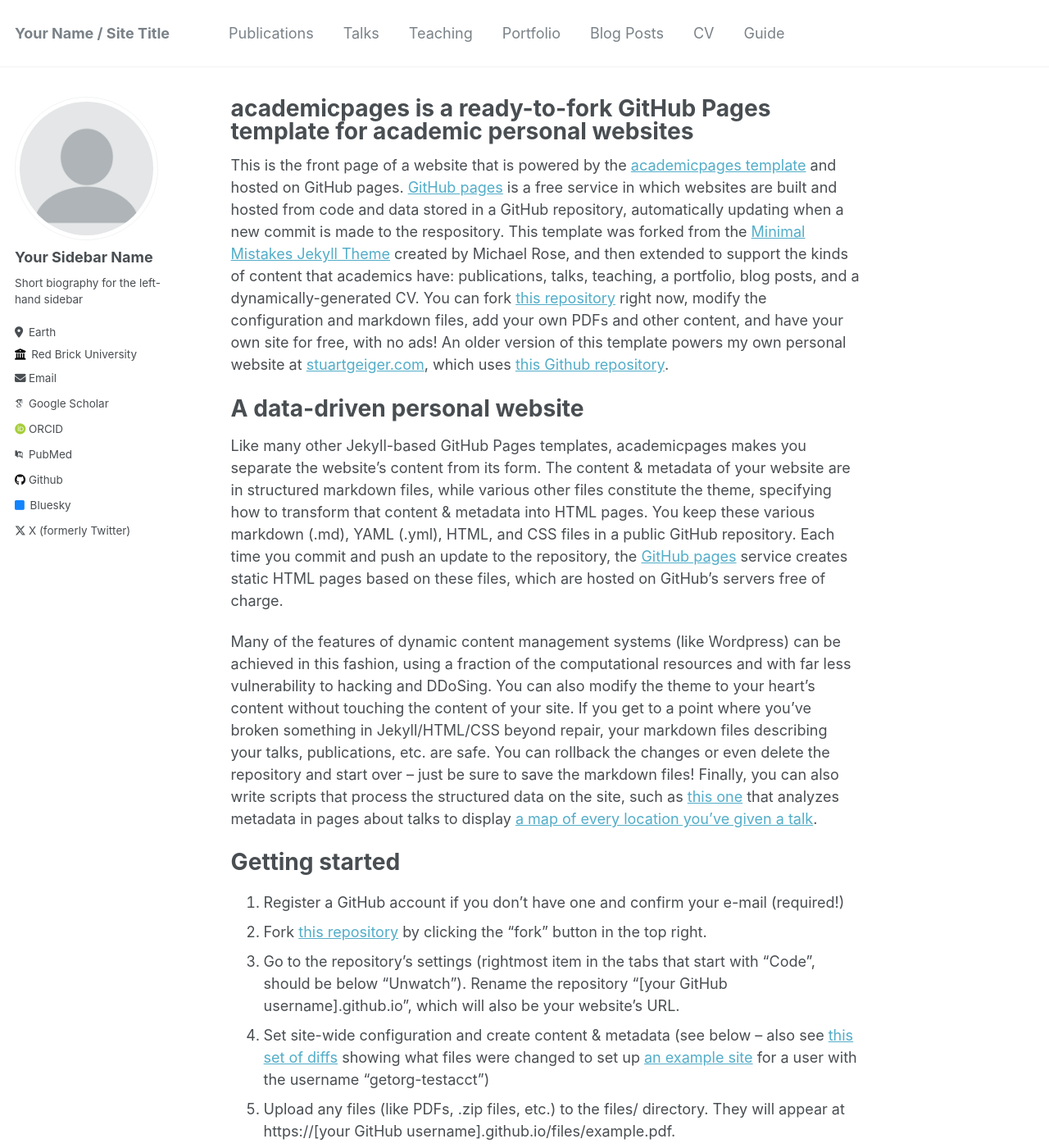
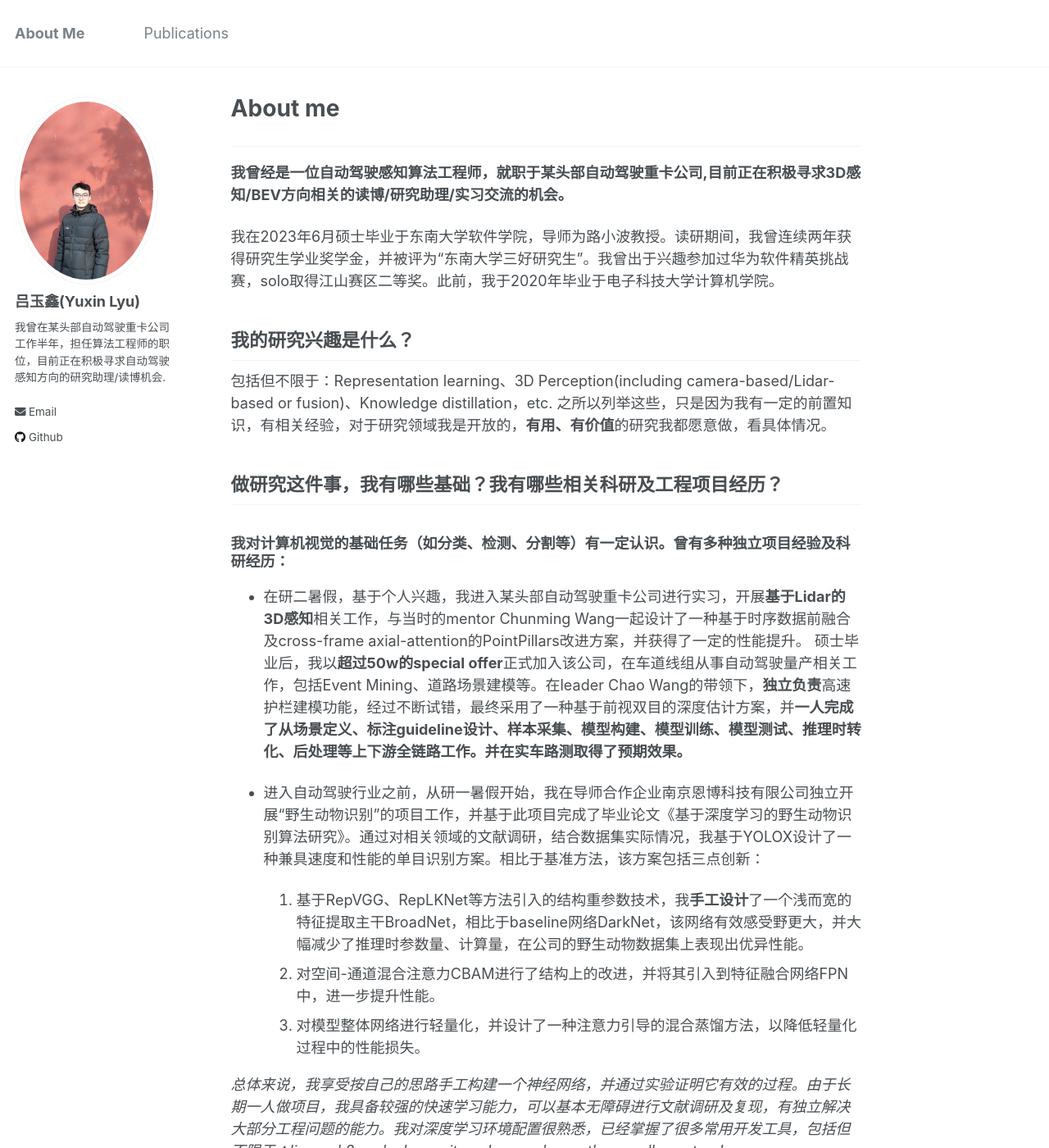
Before and after one commit to LyuYuxin/LyuYuxin.github.io, a Jekyll site: the page built from _pages/about.md, in a window 1280 px wide and 1400 px high. Shown: the whole window at 82% size. Built offline with Jekyll 4.4.1, drawn with Linux system fonts in a browser that asks for light colours; some web fonts are replaced; some of the changed text lies outside the part shown.

Commit message:
add personal statement, paper files, my profile, modify configs

```diff
--- a/_config.yml
+++ b/_config.yml
@@ -8,46 +8,45 @@
 
 # Basic Site Settings
 locale                   : "en-US"
-title                    : "Your Name / Site Title"
+title                    : "About Me"
 title_separator          : "-"
-name                     : &name "Your Name"
-description              : &description "personal description"
-url                      : https://academicpages.github.io # the base hostname & protocol for your site e.g. "https://mmistakes.github.io"
+name                     : &name "Yuxin Lyu"
+description              : &description "我曾在某头部自动驾驶重卡公司工作，担任算法工程师的职位，目前正在积极寻求自动驾驶感知方向的研究助理/读博机会."
+url                      : https://YuxinLyu.github.io # the base hostname & protocol for your site e.g. "https://mmistakes.github.io"
 baseurl                  : "" # the subpath of your site, e.g. "/blog"
-repository               : "academicpages/academicpages.github.io"
+repository               : "YuxinLyu/YuxinLyu.github.io"
 
 # Site Author - The following control what appear as part of the author content on the side bar.
 #               If a field is blank the icon and link will not appear, otherwise it will be shown.
 #               Additional customization can be done by editing /_includes/author-profile.html
 author:
   # Biographic information
-  avatar           : "profile.png"
-  name             : "Your Sidebar Name"
+  avatar           : "profile.jpg"
+  name             : "吕玉鑫(Yuxin Lyu)"
   pronouns         : # example: "she/her"
-  bio              : "Short biography for the left-hand sidebar"
-  location         : "Earth"
-  employer         : "Red Brick University"
-  uri              : # URL
-  email            : "none@example.org"
+  bio              : "我曾在某头部自动驾驶重卡公司工作半年，担任算法工程师的职位，目前正在积极寻求自动驾驶感知方向的研究助理/读博机会."
+  hometown         : "China/Shandong"
+  school           : "Southeast University"
+  email            : "1017495610@qq.com"
 
   # Academic websites
   arxiv            : # URL - Update with the correct link to your profile
-  googlescholar    : "https://scholar.google.com/citations?user=PS_CX0AAAAAJ"
+  googlescholar    : # "https://scholar.google.com/citations?user=PS_CX0AAAAAJ"
   impactstory      : # URL
-  orcid            : "http://orcid.org/yourorcidurl"
-  pubmed           : "https://www.ncbi.nlm.nih.gov/pubmed/?term=john+snow"
+  orcid            : # "http://orcid.org/yourorcidurl"
+  pubmed           : # "https://www.ncbi.nlm.nih.gov/pubmed/?term=john+snow"
   researchgate     : # URL
 
   # Repositories and software development
   bitbucket        : # Username - Update with your username on the site
   codepen          : # Username
   dribbble         : # Username
-  github           : "academicpages"
+  github           : "LyuYuxin"
   kaggle           : # Username
   stackoverflow    : # User number or user number and name (i.e., use "1" or "1/jeff-atwood")
 
   # Social media
-  bluesky          : "bsky.app" # Replace this with you Bluesky username
+  bluesky          : # "bsky.app" # Replace this with you Bluesky username
   facebook         : # Username
   flickr           : # Username
   foursquare       : # Username
@@ -64,7 +63,7 @@ author:
   steam            : # Username
   telegram         : # URL
   tumblr           : # Username
-  twitter          : "UniofOxford"  # Replace this with your X / Twitter handle
+  twitter          : # "UniofOxford"  # Replace this with your X / Twitter handle
   vine             : # Username
   weibo            : # Username
   wikipedia        : # Username
--- a/_pages/about.md
+++ b/_pages/about.md
@@ -1,49 +1,43 @@
 ---
 permalink: /
-title: "academicpages is a ready-to-fork GitHub Pages template for academic personal websites"
+title: "About me"
 author_profile: true
 redirect_from:
   - /about/
   - /about.html
 ---
+-----
+**我曾经是一位自动驾驶感知算法工程师，就职于某头部自动驾驶重卡公司,目前正在积极寻求3D感知/BEV方向相关的读博/研究助理/实习交流的机会。**
 
-This is the front page of a website that is powered by the [academicpages template](https://github.com/academicpages/academicpages.github.io) and hosted on GitHub pages. [GitHub pages](https://pages.github.com) is a free service in which websites are built and hosted from code and data stored in a GitHub repository, automatically updating when a new commit is made to the respository. This template was forked from the [Minimal Mistakes Jekyll Theme](https://mmistakes.github.io/minimal-mistakes/) created by Michael Rose, and then extended to support the kinds of content that academics have: publications, talks, teaching, a portfolio, blog posts, and a dynamically-generated CV. You can fork [this repository](https://github.com/academicpages/academicpages.github.io) right now, modify the configuration and markdown files, add your own PDFs and other content, and have your own site for free, with no ads! An older version of this template powers my own personal website at [stuartgeiger.com](http://stuartgeiger.com), which uses [this Github repository](https://github.com/staeiou/staeiou.github.io).
+我在2023年6月硕士毕业于东南大学软件学院，导师为路小波教授。读研期间，我曾连续两年获得研究生学业奖学金，并被评为“东南大学三好研究生”。我曾出于兴趣参加过华为软件精英挑战赛，solo取得江山赛区二等奖。此前，我于2020年毕业于电子科技大学计算机学院。
 
-A data-driven personal website
-======
-Like many other Jekyll-based GitHub Pages templates, academicpages makes you separate the website's content from its form. The content & metadata of your website are in structured markdown files, while various other files constitute the theme, specifying how to transform that content & metadata into HTML pages. You keep these various markdown (.md), YAML (.yml), HTML, and CSS files in a public GitHub repository. Each time you commit and push an update to the repository, the [GitHub pages](https://pages.github.com/) service creates static HTML pages based on these files, which are hosted on GitHub's servers free of charge.
+我的研究兴趣是什么？
+-----
+包括但不限于：Representation learning、3D Perception(including camera-based/Lidar-based or fusion)、Knowledge distillation，etc.
+之所以列举这些，只是因为我有一定的前置知识，有相关经验，对于研究领域我是开放的，**有用、有价值**的研究我都愿意做，看具体情况。
 
-Many of the features of dynamic content management systems (like Wordpress) can be achieved in this fashion, using a fraction of the computational resources and with far less vulnerability to hacking and DDoSing. You can also modify the theme to your heart's content without touching the content of your site. If you get to a point where you've broken something in Jekyll/HTML/CSS beyond repair, your markdown files describing your talks, publications, etc. are safe. You can rollback the changes or even delete the repository and start over -- just be sure to save the markdown files! Finally, you can also write scripts that process the structured data on the site, such as [this one](https://github.com/academicpages/academicpages.github.io/blob/master/talkmap.ipynb) that analyzes metadata in pages about talks to display [a map of every location you've given a talk](https://academicpages.github.io/talkmap.html).
+做研究这件事，我有哪些基础？我有哪些相关科研及工程项目经历？
+-----
+### 我对计算机视觉的基础任务（如分类、检测、分割等）有一定认识。曾有多种独立项目经验及科研经历：
+- 在研二暑假，基于个人兴趣，我进入某头部自动驾驶重卡公司进行实习，开展**基于Lidar的3D感知**相关工作，与当时的mentor Chunming Wang一起设计了一种基于时序数据前融合及cross-frame axial-attention的PointPillars改进方案，并获得了一定的性能提升。
+  硕士毕业后，我以**超过50w的special offer**正式加入该公司，在车道线组从事自动驾驶量产相关工作，包括Event Mining、道路场景建模等。在leader Chao Wang的带领下，**独立负责**高速护栏建模功能，经过不断试错，最终采用了一种基于前视双目的深度估计方案，并**一人完成了从场景定义、标注guideline设计、样本采集、模型构建、模型训练、模型测试、推理时转化、后处理等上下游全链路工作。并在实车路测取得了预期效果。**
 
-Getting started
-======
-1. Register a GitHub account if you don't have one and confirm your e-mail (required!)
-1. Fork [this repository](https://github.com/academicpages/academicpages.github.io) by clicking the "fork" button in the top right.
-1. Go to the repository's settings (rightmost item in the tabs that start with "Code", should be below "Unwatch"). Rename the repository "[your GitHub username].github.io", which will also be your website's URL.
-1. Set site-wide configuration and create content & metadata (see below -- also see [this set of diffs](http://archive.is/3TPas) showing what files were changed to set up [an example site](https://getorg-testacct.github.io) for a user with the username "getorg-testacct")
-1. Upload any files (like PDFs, .zip files, etc.) to the files/ directory. They will appear at https://[your GitHub username].github.io/files/example.pdf.
-1. Check status by going to the repository settings, in the "GitHub pages" section
+- 进入自动驾驶行业之前，从研一暑假开始，我在导师合作企业南京恩博科技有限公司独立开展“野生动物识别”的项目工作，并基于此项目完成了毕业论文《基于深度学习的野生动物识别算法研究》。通过对相关领域的文献调研，结合数据集实际情况，我基于YOLOX设计了一种兼具速度和性能的单目识别方案。相比于基准方法，该方案包括三点创新：
+1. 基于RepVGG、RepLKNet等方法引入的结构重参数技术，我**手工设计**了一个浅而宽的特征提取主干BroadNet，相比于baseline网络DarkNet，该网络有效感受野更大，并大幅减少了推理时参数量、计算量，在公司的野生动物数据集上表现出优异性能。
+2. 对空间-通道混合注意力CBAM进行了结构上的改进，并将其引入到特征融合网络FPN中，进一步提升性能。
+3. 对模型整体网络进行轻量化，并设计了一种注意力引导的混合蒸馏方法，以降低轻量化过程中的性能损失。
 
-Site-wide configuration
-------
-The main configuration file for the site is in the base directory in [_config.yml](https://github.com/academicpages/academicpages.github.io/blob/master/_config.yml), which defines the content in the sidebars and other site-wide features. You will need to replace the default variables with ones about yourself and your site's github repository. The configuration file for the top menu is in [_data/navigation.yml](https://github.com/academicpages/academicpages.github.io/blob/master/_data/navigation.yml). For example, if you don't have a portfolio or blog posts, you can remove those items from that navigation.yml file to remove them from the header.
+*总体来说，我享受按自己的思路手工构建一个神经网络，并通过实验证明它有效的过程。由于长期一人做项目，我具备较强的快速学习能力，可以基本无障碍进行文献调研及复现，有独立解决大部分工程问题的能力。我对深度学习环境配置很熟悉，已经掌握了很多常用开发工具，包括但不限于：linux、k8s、docker、git、ssh、conda、python、pdb、pytorch、opencv、numpy、tensorboard等。*
 
-Create content & metadata
-------
-For site content, there is one markdown file for each type of content, which are stored in directories like _publications, _talks, _posts, _teaching, or _pages. For example, each talk is a markdown file in the [_talks directory](https://github.com/academicpages/academicpages.github.io/tree/master/_talks). At the top of each markdown file is structured data in YAML about the talk, which the theme will parse to do lots of cool stuff. The same structured data about a talk is used to generate the list of talks on the [Talks page](https://academicpages.github.io/talks), each [individual page](https://academicpages.github.io/talks/2012-03-01-talk-1) for specific talks, the talks section for the [CV page](https://academicpages.github.io/cv), and the [map of places you've given a talk](https://academicpages.github.io/talkmap.html) (if you run this [python file](https://github.com/academicpages/academicpages.github.io/blob/master/talkmap.py) or [Jupyter notebook](https://github.com/academicpages/academicpages.github.io/blob/master/talkmap.ipynb), which creates the HTML for the map based on the contents of the _talks directory).
+我想从读博做研究这件事中得到什么？
+-----
+1. 我的最终目标是通过4-5年的时间，成为一位感知（子）领域的技术专家，既拥有前沿的学术视野及研究品味，也有解决实际问题的能力。
+2. **做一些对业界有价值的研究。**我看好自动驾驶行业的长期发展，希望自己能够给为这个行业做出一些贡献，有一些影响力。我对自己日后工作的期望：**简单优雅的，而非晦涩难懂的**，**有实用价值的，而非空中楼阁的**。
+3. **在一个科研氛围良好的课题组，发表顶级论文。**由于研究生读了专硕，导师让我长期呆在公司实习，写论文方面投入精力不多，也未受过太多科研指导。除了学位论文及研三随手写的一篇EI，用来满足专硕的毕业条件外，没有顶会顶刊的投稿、rebuttal、录用经历。所以**我希望到相关方向的前沿课题组做研究，初期形式上可以是实习/研究助理，目的是培养自己的科研嗅觉及写作能力，后期希望读博**。
 
-**Markdown generator**
-
-I have also created [a set of Jupyter notebooks](https://github.com/academicpages/academicpages.github.io/tree/master/markdown_generator
-) that converts a CSV containing structured data about talks or presentations into individual markdown files that will be properly formatted for the academicpages template. The sample CSVs in that directory are the ones I used to create my own personal website at stuartgeiger.com. My usual workflow is that I keep a spreadsheet of my publications and talks, then run the code in these notebooks to generate the markdown files, then commit and push them to the GitHub repository.
-
-How to edit your site's GitHub repository
-------
-Many people use a git client to create files on their local computer and then push them to GitHub's servers. If you are not familiar with git, you can directly edit these configuration and markdown files directly in the github.com interface. Navigate to a file (like [this one](https://github.com/academicpages/academicpages.github.io/blob/master/_talks/2012-03-01-talk-1.md) and click the pencil icon in the top right of the content preview (to the right of the "Raw | Blame | History" buttons). You can delete a file by clicking the trashcan icon to the right of the pencil icon. You can also create new files or upload files by navigating to a directory and clicking the "Create new file" or "Upload files" buttons.
-
-Example: editing a markdown file for a talk
-![Editing a markdown file for a talk](/images/editing-talk.png)
-
-For more info
-------
-More info about configuring academicpages can be found in [the guide](https://academicpages.github.io/markdown/). The [guides for the Minimal Mistakes theme](https://mmistakes.github.io/minimal-mistakes/docs/configuration/) (which this theme was forked from) might also be helpful.
+已经有一份高薪工作，为什么又想做研究？
+-----
+几方面原因：
+1. *对科研工作的向往。*由于导师培养方式等原因，我从研一上完课的暑假开始，长期呆在公司里（事实上，我几乎从未在实验室环境待过），**我希望从事一份更能发挥创造性 or 更加“研究”而非“工程”的工作，希望可以关注最新方案，解决前沿问题**。（算法工程师不够创造性吗？算法工程师需要一定的创造性，但要做的事情太多，不够聚焦）。
+2. *个人逻辑与公司逻辑的冲突。*公司面临市场竞争，生存逻辑决定了它一定是产品导向而非技术导向的，技术必然是为产品服务的。由于软硬件的成本资源限制，工业界多采用稳定、可靠的技术方案。而作为技术方案的构建者/实现者/螺丝钉，一位算法工程师的主要注意力集中在经过测试的线上方案上，解决该方案落地时存在的各种问题。然而，**我对解决某一抽象子领域的问题，而非某一具象单一业务功能问题这件事情更感兴趣，换句话说，我更希望能对某一领域的基础算法做出提升，而非增量式工程调优。**
+3. *在公司里技术积累需要额外精力。*随着自驾量产业务的爆发，我认为大部分算法工程师工作事实上会变成体力劳动，如不少公司存在专门的issue团队，部分公司12点以后下班等。而**技术积累通常需要在干完活后完成，我个人精力有限，因此希望专门花时间进行深造**。
```
Also changed, not shown: _data/navigation.yml (+0 -18 lines), _publications/EI.md (added, +10 -0 lines), _publications/硕士论文.md (added, +9 -0 lines), images/profile.jpg (added), 2 other files.
